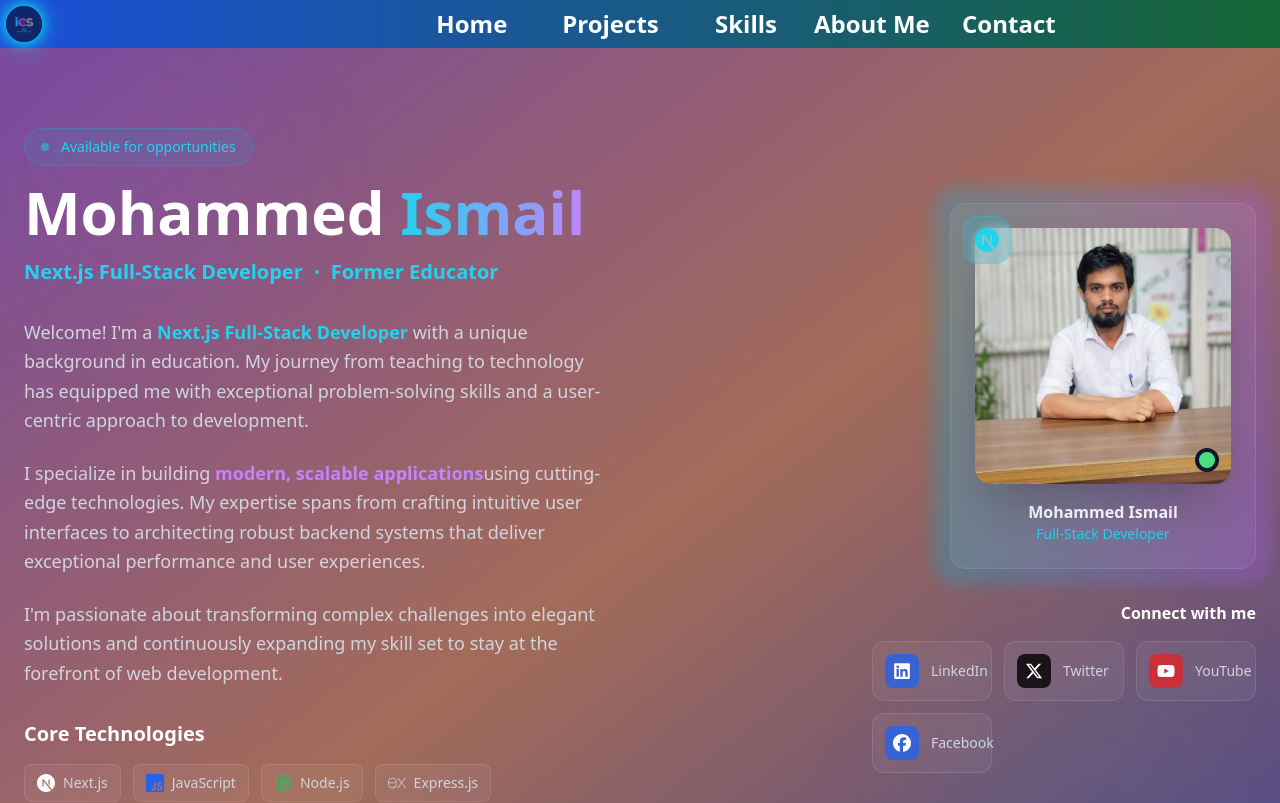
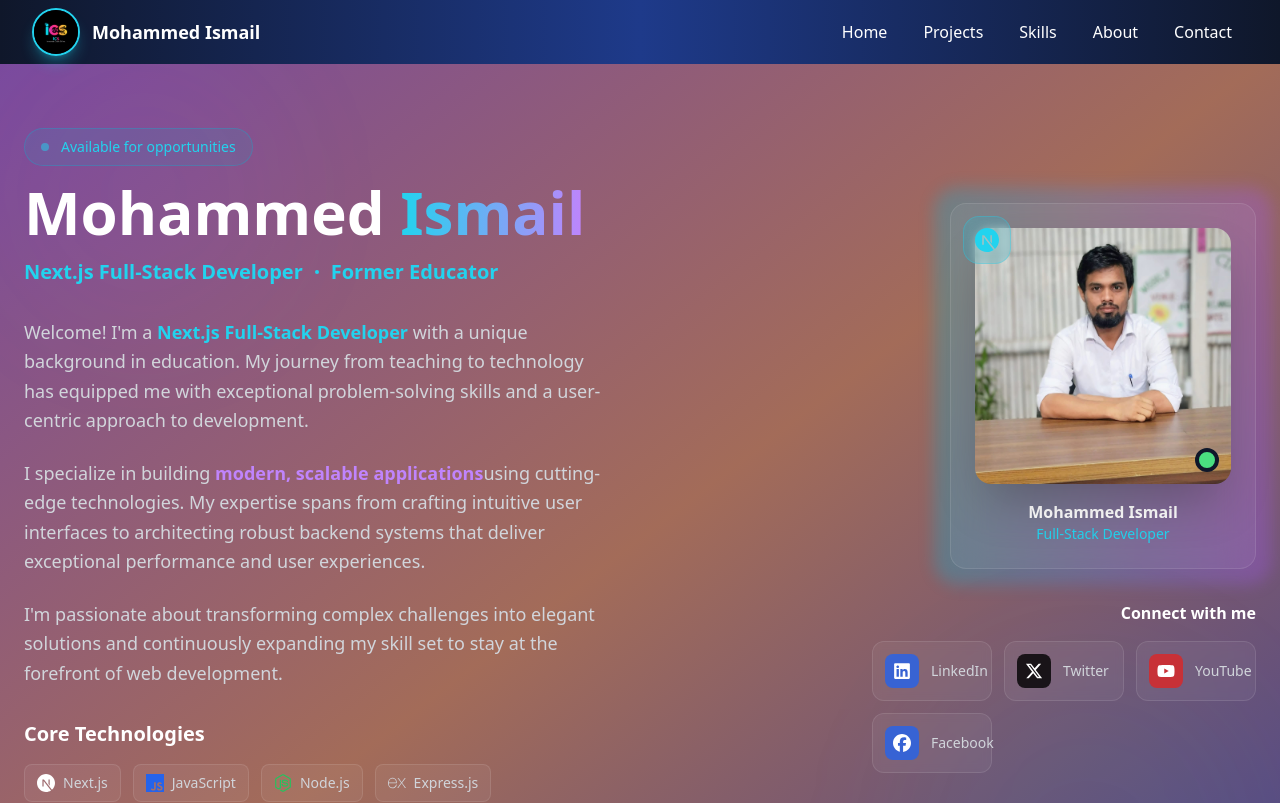
Before and after one commit to mdaleardc/personal-portfolio, a React (Vite) app: page / in a window 1280 px wide. Shown: the top 803 px of the page. Built offline with nearby package versions, Linux system fonts and the light colour scheme.

Commit message:
ux/ui fix

```diff
--- a/src/App.jsx
+++ b/src/App.jsx
@@ -8,6 +8,7 @@ import Skills from "./Components/Skills";
 import About from "./Components/About";
 import Contact from "./Components/Contact"
 import Footer from "./Components/Footer";
+import NotFoundPage from "./Components/404Page";
 
 
 
@@ -28,6 +29,7 @@ const  App =() =>{
       <Route path="/about" element={<About />} />
       <Route path="/contact" element={<Contact />} />
 
+      <Route path="*" element={<NotFoundPage />} />
       </Routes>
 
       <Footer />
--- a/src/Components/404Page.jsx
+++ b/src/Components/404Page.jsx
@@ -1,21 +1,105 @@
 import { Link } from "react-router-dom";
 
-const ErrorPage = () => {
+const NotFoundPage = () => {
   return (
-    <div className="flex h-screen flex-col items-center justify-center bg-gray-50 text-center">
-      <h1 className="text-7xl font-extrabold text-gray-800">404</h1>
-      <p className="mt-4 text-xl text-gray-600">
-        Oops! The page you’re looking for doesn’t exist.
-      </p>
+    <div className="min-h-screen bg-gradient-to-br from-slate-900 via-blue-900 to-purple-900 flex items-center justify-center p-4 relative overflow-hidden">
+      {/* Animated Background Elements */}
+      <div className="absolute inset-0 overflow-hidden">
+        <div className="absolute -top-40 -left-40 w-80 h-80 bg-cyan-500/10 rounded-full blur-3xl animate-pulse"></div>
+        <div className="absolute -bottom-40 -right-40 w-80 h-80 bg-purple-500/10 rounded-full blur-3xl animate-pulse delay-1000"></div>
+        <div className="absolute top-1/2 left-1/2 transform -translate-x-1/2 -translate-y-1/2 w-96 h-96 bg-blue-500/5 rounded-full blur-3xl animate-pulse delay-500"></div>
 
-      <Link
-        to="/"
-        className="mt-6 rounded-2xl bg-blue-600 px-6 py-3 text-white shadow-md transition hover:bg-blue-700"
-      >
-        Go Back Home
-      </Link>
+        {/* Grid Pattern */}
+        <div className="absolute inset-0 opacity-10">
+          <div className="w-full h-full" style={{
+            backgroundImage: `linear-gradient(rgba(255,255,255,0.1) 1px, transparent 1px),
+                             linear-gradient(90deg, rgba(255,255,255,0.1) 1px, transparent 1px)`,
+            backgroundSize: '50px 50px'
+          }}></div>
+        </div>
+      </div>
+
+      {/* Main Content */}
+      <div className="relative z-10 text-center max-w-2xl mx-auto">
+        {/* Animated 404 Text */}
+        <div className="relative mb-8">
+          <h1 className="text-9xl font-black text-transparent bg-clip-text bg-gradient-to-r from-cyan-400 to-blue-500 mb-4 tracking-tighter">
+            404
+          </h1>
+          <div className="absolute -inset-4 bg-gradient-to-r from-cyan-400/20 to-blue-500/20 blur-2xl rounded-full -z-10"></div>
+        </div>
+
+        {/* Floating Icon */}
+        <div className="relative mb-8">
+          <div className="w-24 h-24 mx-auto mb-6 relative">
+            <div className="absolute inset-0 bg-gradient-to-r from-cyan-400 to-blue-500 rounded-2xl transform rotate-45 shadow-2xl shadow-cyan-500/25"></div>
+            <div className="absolute inset-2 bg-slate-900 rounded-xl transform rotate-45 flex items-center justify-center">
+              <svg className="w-8 h-8 text-cyan-400 transform -rotate-45" fill="none" stroke="currentColor" viewBox="0 0 24 24">
+                <path strokeLinecap="round" strokeLinejoin="round" strokeWidth={2} d="M9.172 16.172a4 4 0 015.656 0M9 10h.01M15 10h.01M21 12a9 9 0 11-18 0 9 9 0 0118 0z" />
+              </svg>
+            </div>
+          </div>
+        </div>
+
+        {/* Message */}
+        <div className="space-y-6 mb-12">
+          <h2 className="text-3xl font-bold text-white">
+            Page Not Found
+          </h2>
+          <p className="text-xl text-gray-300 leading-relaxed max-w-md mx-auto">
+            Sorry, the page you're looking for seems to have wandered off into the digital void.
+          </p>
+          <div className="flex items-center justify-center space-x-2 text-cyan-400">
+            <div className="w-2 h-2 bg-cyan-400 rounded-full animate-bounce"></div>
+            <div className="w-2 h-2 bg-cyan-400 rounded-full animate-bounce delay-100"></div>
+            <div className="w-2 h-2 bg-cyan-400 rounded-full animate-bounce delay-200"></div>
+          </div>
+        </div>
+
+        {/* Action Buttons */}
+        <div className="flex flex-col sm:flex-row gap-4 justify-center items-center">
+          <Link
+            to="/"
+            className="group relative px-8 py-4 bg-gradient-to-r from-cyan-500 to-blue-600 text-white font-semibold rounded-2xl shadow-2xl shadow-cyan-500/25 transition-all duration-300 hover:shadow-cyan-500/40 hover:scale-105 hover:from-cyan-400 hover:to-blue-500 transform"
+          >
+            <span className="relative z-10 flex items-center justify-center">
+              Return Home
+              <svg className="w-5 h-5 ml-2 transform group-hover:translate-x-1 transition-transform" fill="none" stroke="currentColor" viewBox="0 0 24 24">
+                <path strokeLinecap="round" strokeLinejoin="round" strokeWidth={2} d="M13 7l5 5m0 0l-5 5m5-5H6" />
+              </svg>
+            </span>
+            <div className="absolute inset-0 bg-gradient-to-r from-cyan-400 to-blue-500 rounded-2xl opacity-0 group-hover:opacity-100 transition-opacity duration-300 blur-sm -z-10"></div>
+          </Link>
+
+          <Link
+            to="/contact"
+            className="group px-8 py-4 border-2 border-cyan-400/50 text-cyan-400 font-semibold rounded-2xl transition-all duration-300 hover:bg-cyan-400/10 hover:border-cyan-400 hover:scale-105 hover:shadow-lg hover:shadow-cyan-500/20"
+          >
+            <span className="flex items-center justify-center">
+              Contact Me
+              <svg className="w-5 h-5 ml-2 transform group-hover:scale-110 transition-transform" fill="none" stroke="currentColor" viewBox="0 0 24 24">
+                <path strokeLinecap="round" strokeLinejoin="round" strokeWidth={2} d="M8 12h.01M12 12h.01M16 12h.01M21 12c0 4.418-4.03 8-9 8a9.863 9.863 0 01-4.255-.949L3 20l1.395-3.72C3.512 15.042 3 13.574 3 12c0-4.418 4.03-8 9-8s9 3.582 9 8z" />
+              </svg>
+            </span>
+          </Link>
+        </div>
+
+        {/* Decorative Elements */}
+        <div className="absolute -left-20 top-1/4 w-40 h-40 bg-cyan-500/5 rounded-full blur-xl animate-pulse"></div>
+        <div className="absolute -right-20 bottom-1/4 w-40 h-40 bg-purple-500/5 rounded-full blur-xl animate-pulse delay-700"></div>
+      </div>
+
+      {/* Footer Note */}
+      <div className="absolute bottom-8 left-1/2 transform -translate-x-1/2">
+        <p className="text-gray-500 text-sm">
+          While you're here, check out my{" "}
+          <Link to="/projects" className="text-cyan-400 hover:text-cyan-300 transition-colors">
+            projects
+          </Link>
+        </p>
+      </div>
     </div>
   );
 };
 
-export default ErrorPage;
+export default NotFoundPage;
--- a/src/Components/Navbar.jsx
+++ b/src/Components/Navbar.jsx
@@ -2,72 +2,178 @@ import { NavLink } from "react-router-dom";
 import logopng from "../assets/brandlogo.jpg";
 import { RxHamburgerMenu } from "react-icons/rx";
 import { RxCross1 } from "react-icons/rx";
-import { useState } from "react";
+import { useState, useEffect } from "react";
+
 const Navbar = () => {
+  const [isOpenMenu, setIsOpenMenu] = useState(false);
+  const [isScrolled, setIsScrolled] = useState(false);
 
-  const [isOpenMenu, setIsOpenMenu] = useState(false);
+  // Handle scroll effect for navbar
+  useEffect(() => {
+    const handleScroll = () => {
+      setIsScrolled(window.scrollY > 50);
+    };
+    window.addEventListener("scroll", handleScroll);
+    return () => window.removeEventListener("scroll", handleScroll);
+  }, []);
 
   const handleClick = () => {
     setIsOpenMenu(!isOpenMenu);
-  }
+  };
+
+  // Close mobile menu when clicking on a link
+  const handleNavLinkClick = () => {
+    setIsOpenMenu(false);
+  };
+
+  // Navigation items data for maintainability
+  const navItems = [
+    { path: "/home", label: "Home" },
+    { path: "/projects", label: "Projects" },
+    { path: "/skills", label: "Skills" },
+    { path: "/about", label: "About" },
+    { path: "/contact", label: "Contact" }
+  ];
+
   return (
-    <div>
-    <div className='w-full h-[3rem] bg-gradient-to-r from-blue-700 to-green-800 grid grid-cols-6 sm:justify-items-tretch items-center text-2xl font-semibold text-white fixed top-0 left-0 px-[4px] z-[999]'>
-        <NavLink to="/">
-          <div className="w-[40px] h-[40px] rounded-full border-[2px] border-[#00F3FF] shadow-[0_0_6px_#00F3FF,0_0_12px_#00F3FF,0_0_24px_#00F3FF] animate-pulse">
-        <img src={logopng} alt="website logo" className="w-full h-full rounded-full align-middle sm:col-span-1 object-"/>
+    <nav className={`w-full h-16 fixed top-0 left-0 z-50 transition-all duration-300 ${
+      isScrolled
+        ? "bg-white/60 backdrop-blur-md shadow-lg border-b border-gray-200/30"
+        : "bg-gradient-to-r from-slate-900 via-blue-900 to-slate-900"
+    }`}>
+      <div className="max-w-7xl mx-auto h-full px-4 sm:px-6 lg:px-8">
+        <div className="flex justify-between items-center h-full">
+          {/* Logo */}
+          <NavLink
+            to="/"
+            className="flex items-center space-x-3 group"
+            onClick={handleNavLinkClick}
+          >
+            <div className={`w-12 h-12 rounded-full border-2 shadow-lg transition-all duration-300 group-hover:scale-105 ${
+              isScrolled
+                ? "border-blue-600 shadow-blue-500/25"
+                : "border-cyan-400 shadow-cyan-400/30"
+            }`}>
+              <img
+                src={logopng}
+                alt="Mohammed Ismail - Portfolio Logo"
+                className="w-full h-full rounded-full object-cover"
+              />
+            </div>
+            <span className={`font-semibold text-lg hidden sm:block transition-colors duration-300 ${
+              isScrolled ? "text-gray-800" : "text-white"
+            }`}>
+              Mohammed Ismail
+            </span>
+          </NavLink>
+
+          {/* Desktop Navigation */}
+          <div className="hidden md:flex items-center space-x-1">
+            {navItems.map((item) => (
+              <NavLink
+                key={item.path}
+                to={item.path}
+                className={({ isActive }) =>
+                  `relative font-medium px-4 py-2 rounded-xl transition-all duration-200 ${
+                    isScrolled
+                      ? isActive
+                        ? "text-blue-600 bg-blue-50 shadow-md"
+                        : "text-gray-700 hover:text-blue-600 hover:bg-gray-100/80"
+                      : isActive
+                        ? "text-cyan-300 bg-white/10 shadow-lg backdrop-blur-sm"
+                        : "text-white hover:text-cyan-300 hover:bg-white/5"
+                  }`
+                }
+              >
+                {item.label}
+              </NavLink>
+            ))}
+          </div>
+
+          {/* Mobile Menu Button */}
+          <button
+            className={`md:hidden p-3 rounded-xl transition-all duration-200 hover:scale-105 ${
+              isScrolled
+                ? "text-gray-700 hover:bg-gray-100/80"
+                : "text-white hover:bg-white/10"
+            }`}
+            onClick={handleClick}
+            aria-label={isOpenMenu ? "Close menu" : "Open menu"}
+            aria-expanded={isOpenMenu}
+          >
+            {isOpenMenu ? (
+              <RxCross1 size={24} className="transition-transform duration-200" />
+            ) : (
+              <RxHamburgerMenu size={24} className="transition-transform duration-200" />
+            )}
+          </button>
         </div>
-        </NavLink>
-      <ul className='hidden col-span-5 sm:grid gap-x-[10px] grid-cols-5 justify-center items-center mx-auto'>
-      <NavLink to="/home">
-        <li className='cursor-pointer'><button>Home</button></li>
-      </NavLink>
-      <NavLink to="/projects">
-        <li className='cursor-pointer'><button>Projects</button></li>
-      </NavLink>
-      <NavLink to="/skills">
-        <li className='cursor-pointer text-center'><button>Skills</button></li>
-      </NavLink>
-      <NavLink to="/about">
-        <li className='cursor-pointer'><button>About Me</button></li>
-      </NavLink>
-      <NavLink to="/contact">
-        <li className='cursor-pointer text-right'><button>Contact</button></li>
-      </NavLink>
-      </ul>
-      <button className='sm:hidden col-start-6 text-center' aria-label={isOpenMenu ? "Open Menu" : "Close Menu"} onClick={handleClick}>
-      {
-      isOpenMenu ? <RxCross1 size='30px' className='block mx-auto' /> : <RxHamburgerMenu size='30px' className='block mx-auto'/>
-      }
-      </button>
-    </div>
-    <div>
-    {
-    isOpenMenu && <div className={`vertical-navbar w-2/6 h-[50%] rounded-bl-md sm:hidden fixed right-0 top-[3rem] z-[100]`}>
-      <ul className='w-[100%] h-[100%] bg-gradient-to-r from-[#346bbb] to-[#123] rounded-bl-md grid grid-rows justify-center items-center text-2xl font-semibold text-[#ffff]'>
-      <NavLink to="/home" onClick={handleClick}>
-        <li className='cursor-pointer'><button>Home</button></li>
-      </NavLink>
-      <NavLink to="/projects"  onClick={handleClick}>
-        <li className='cursor-pointer'><button>Projects</button></li>
-      </NavLink>
-      <NavLink to="/skills"  onClick={handleClick}>
-        <li className='cursor-pointer'><button>Skills</button></li>
-      </NavLink>
-      <NavLink to="/about"  onClick={handleClick}>
-        <li className='cursor-pointer'><button>About Me</button></li>
-      </NavLink>
-      <NavLink to="/contact"  onClick={handleClick}>
-        <li className='cursor-pointer'><button>Contact</button></li>
-      </NavLink>
-      </ul>
-    </div>
-    }
+      </div>
 
-    </div>
-    </div>
-    )
-}
+      {/* Mobile Navigation */}
+      <div className={`
+        md:hidden fixed inset-0 z-40 transition-all duration-300 ease-in-out
+        ${isOpenMenu
+          ? "opacity-100 visible"
+          : "opacity-0 invisible"
+        }
+      `}>
+        {/* Backdrop */}
+        <div
+          className="absolute inset-0 bg-black/60 backdrop-blur-sm"
+          onClick={handleClick}
+        />
 
+        {/* Menu Panel */}
+        <div className={`
+          absolute right-0 top-0 h-full w-80 max-w-full
+          bg-gradient-to-br from-slate-900 via-blue-900 to-purple-900 shadow-2xl
+          transform transition-transform duration-300 ease-in-out
+          ${isOpenMenu ? "translate-x-0" : "translate-x-full"}
+        `}>
+          <div className="flex flex-col h-full pt-20 pb-8 px-6">
+            {/* Mobile Logo */}
+            <div className="flex items-center space-x-3 mb-12 px-2">
+              <div className="w-12 h-12 rounded-full border-2 border-cyan-400 shadow-[0_0_15px_#00F3FF]">
+                <img
+                  src={logopng}
+                  alt="Logo"
+                  className="w-full h-full rounded-full object-cover"
+                />
+              </div>
+              <span className="text-white font-semibold text-lg">Mohammed Ismail</span>
+            </div>
+
+            {/* Mobile Navigation Links */}
+            <nav className="flex-1 space-y-3">
+              {navItems.map((item) => (
+                <NavLink
+                  key={item.path}
+                  to={item.path}
+                  onClick={handleNavLinkClick}
+                  className={({ isActive }) =>
+                    `block px-4 py-4 rounded-xl text-lg font-medium transition-all duration-200 backdrop-blur-sm ${
+                      isActive
+                        ? "text-white bg-gradient-to-r from-cyan-500/20 to-blue-500/20 border border-cyan-400/30 shadow-lg shadow-cyan-500/20"
+                        : "text-white/90 hover:text-white hover:bg-white/10 border border-transparent"
+                    }`
+                  }
+                >
+                  {item.label}
+                </NavLink>
+              ))}
+            </nav>
+
+            {/* Footer Text */}
+            <div className="text-center text-white/70 text-sm mt-8 space-y-1">
+              <p className="font-medium">Next.js Developer</p>
+              <p className="text-xs">Based in Myanmar</p>
+            </div>
+          </div>
+        </div>
+      </div>
+    </nav>
+  );
+};
 
 export default Navbar;
```
